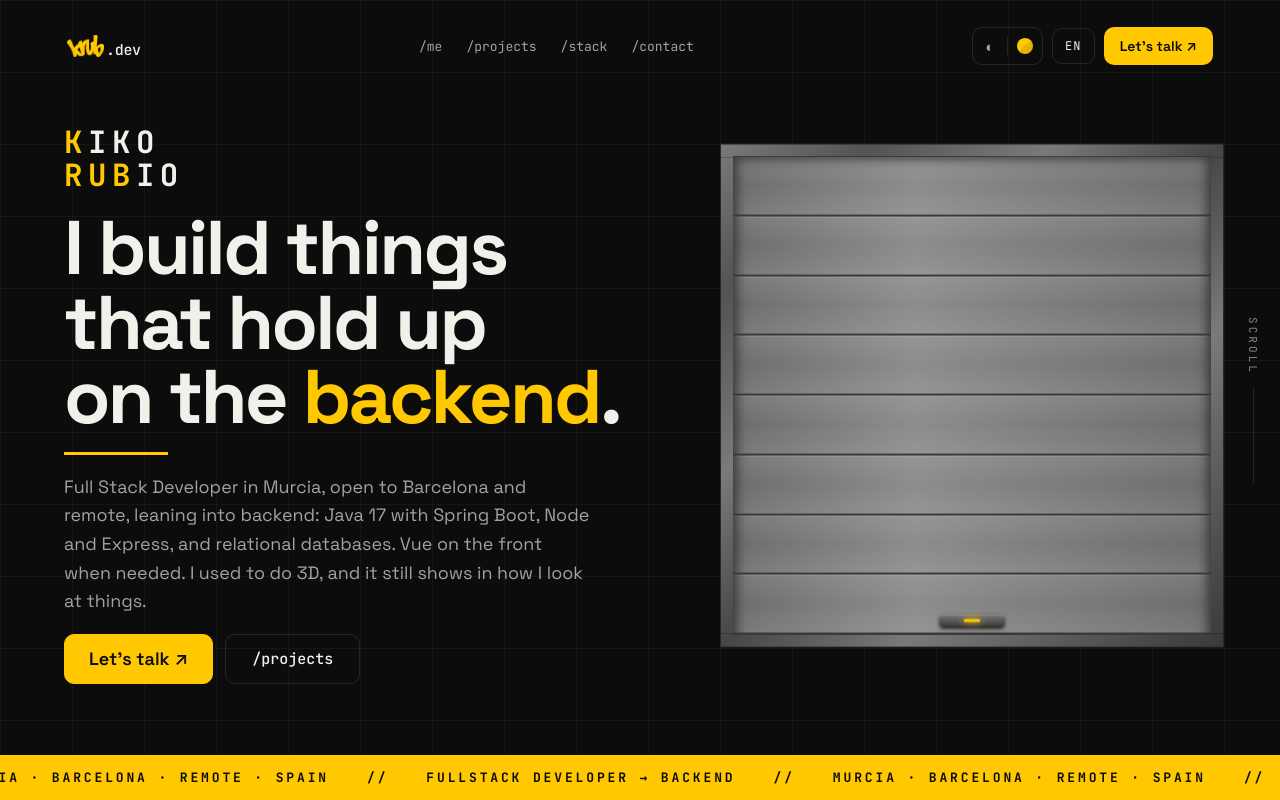
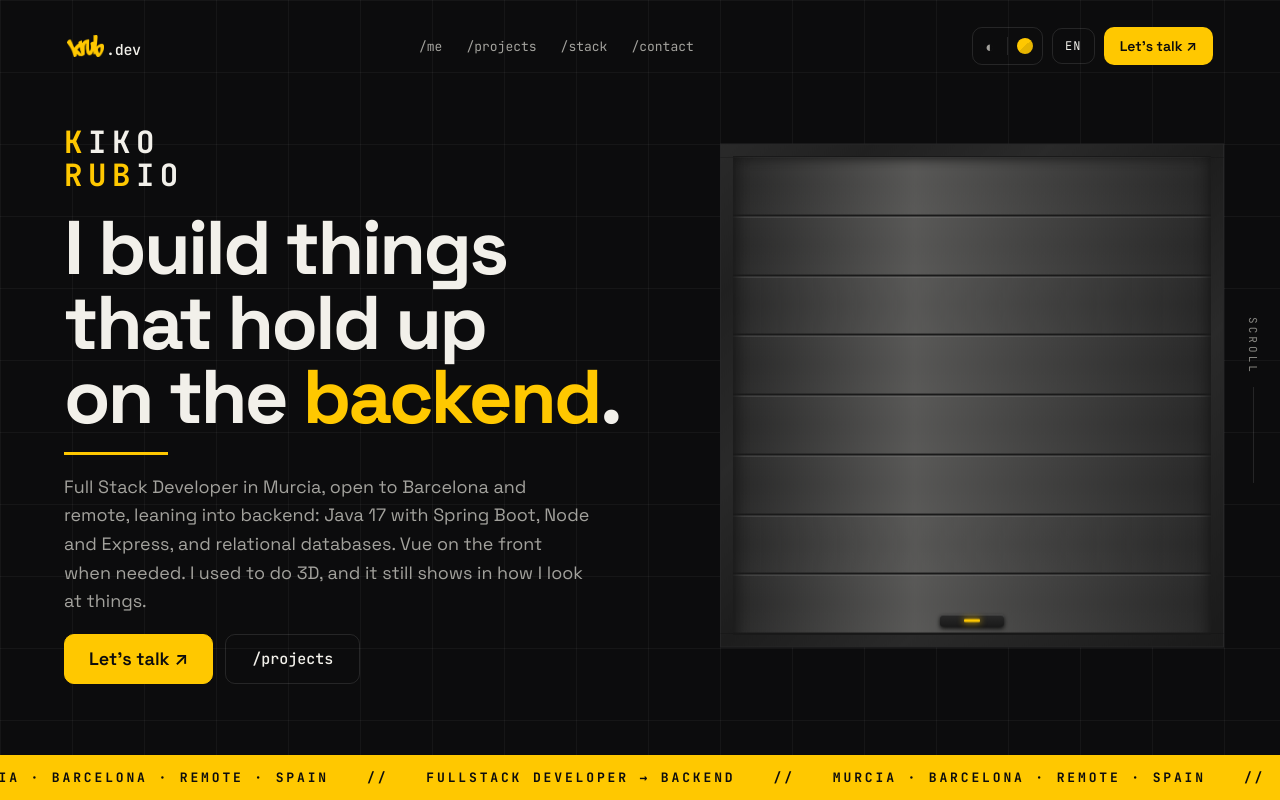
Before and after one commit to krub-dev/portfolio-krub, a Vue app: page / in a window 1280 px wide. Shown: the top 800 px of the page. Built offline with nearby package versions, Linux system fonts and the light colour scheme.

Commit message:
Fix metal colors: dark in dark theme, medium in light theme
Inverted metal token values. Dark theme now uses #2a2a2a/#1a1a1a (very dark) so the shutter reads as dark metal on black background. Light theme keeps #8a8a8a/#4a4a4a (medium grey) for brushed aluminium on cream.

```diff
--- a/src/styles/tokens.css
+++ b/src/styles/tokens.css
@@ -72,8 +72,8 @@
   */
   --specular: rgba(255, 255, 255, 0.16);
   --cast: rgba(0, 0, 0, 0.85);
-  --metal: #7a7a7a;
-  --metal-dark: #3a3a3a;
+  --metal: #2a2a2a;
+  --metal-dark: #1a1a1a;
 
   /*
     The accent at its most saturated — the colour the light theme paints --acc
```
